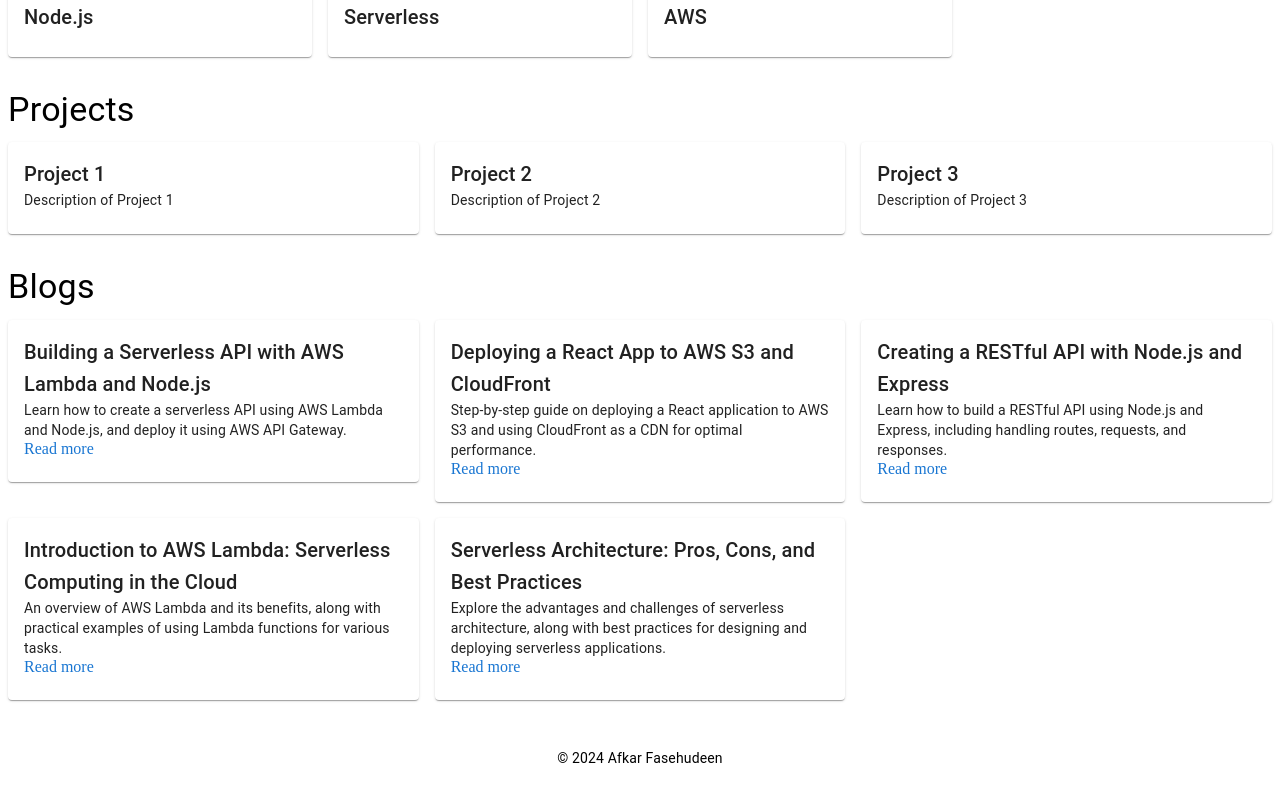
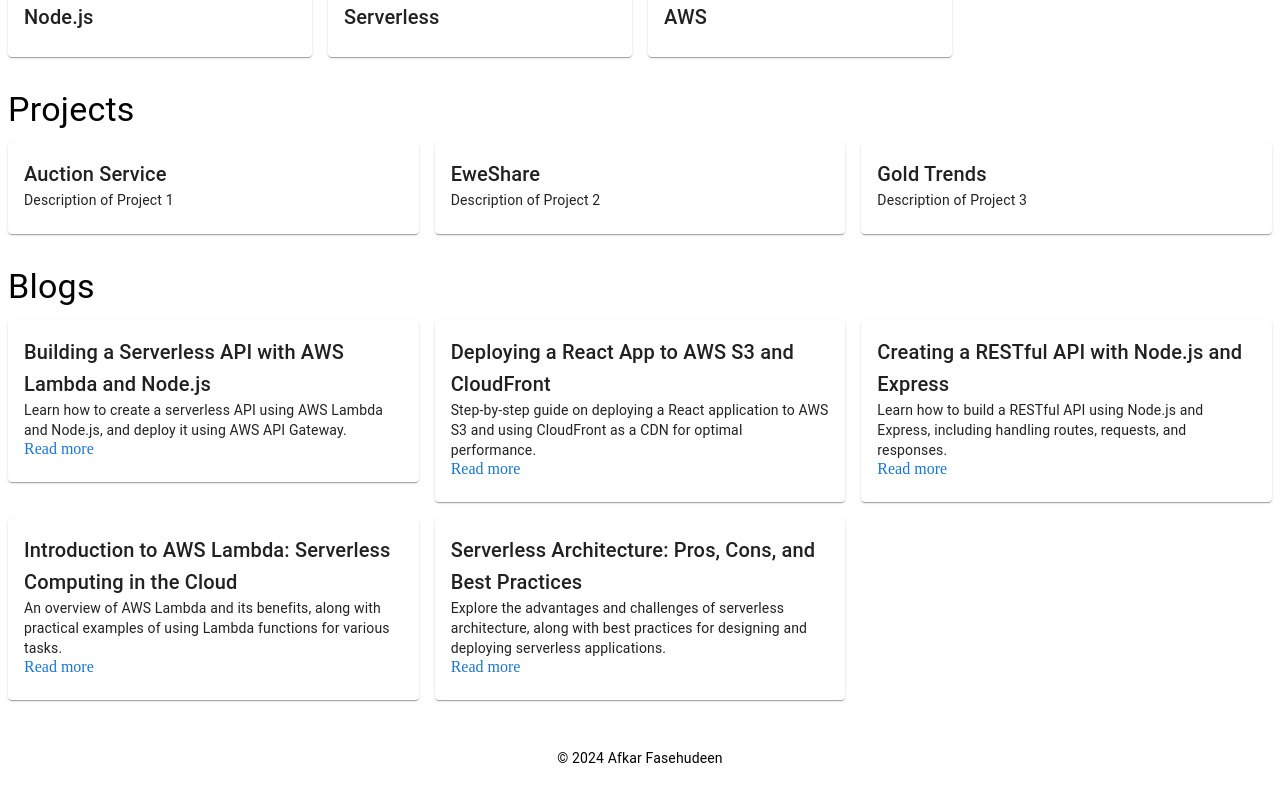
Before and after one commit to mfmafkar/mfmafkar.github.io, a React (Vite) app: page / in a window 1280 px wide. Shown: the part 874-1674 px from the top of the page. Built offline with nearby package versions, Linux system fonts and the light colour scheme.

Commit message:
feat: Added project titles for array

```diff
--- a/src/components/Home.tsx
+++ b/src/components/Home.tsx
@@ -22,10 +22,11 @@ const Home = () => {
     { title: 'AWS' },
   ];
 
+  // TODO ::: need to add technology stack property to project type...
   const projects: Project[] = [
-    { title: 'Project 1', description: 'Description of Project 1' },
-    { title: 'Project 2', description: 'Description of Project 2' },
-    { title: 'Project 3', description: 'Description of Project 3' },
+    { title: 'Auction Service', description: 'Description of Project 1' },
+    { title: 'EweShare', description: 'Description of Project 2' },
+    { title: 'Gold Trends', description: 'Description of Project 3' },
   ];
 
   const blogs = [
```
